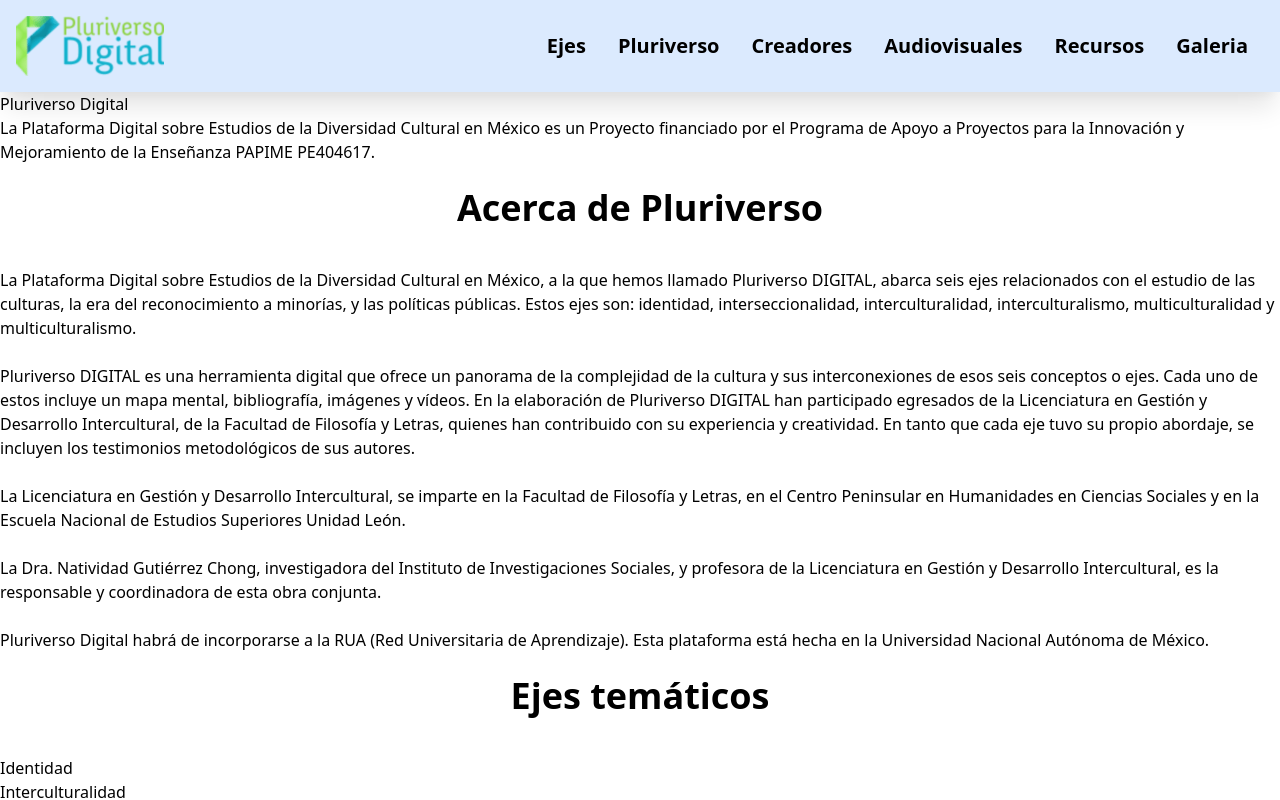
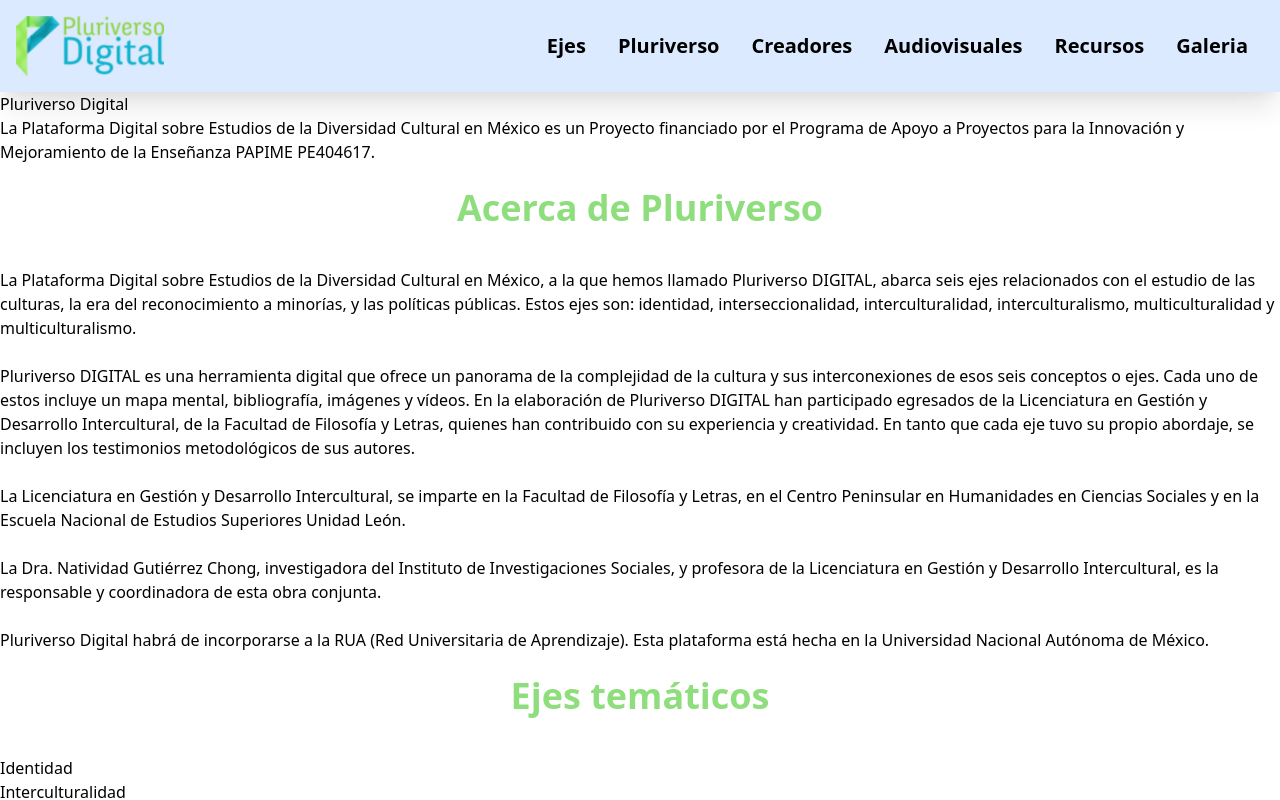
Before and after one commit to AngelLopez15/pluriversoRemake, a Next.js app: page / in a window 1280 px wide. Shown: the top 800 px of the page. Built offline with nearby package versions, Linux system fonts and the light colour scheme.

Commit message:
Color subtitulos agregado

```diff
--- a/styles/globals.css
+++ b/styles/globals.css
@@ -3,7 +3,7 @@
 @tailwind utilities;
 
 h2 {
-  @apply text-4xl font-bold text-center mb-10;
+  @apply text-4xl font-bold text-center mb-10 text-subtitle;
 }
 
 p {
--- a/tailwind.config.js
+++ b/tailwind.config.js
@@ -2,7 +2,11 @@ module.exports = {
   purge: ['./pages/**/*.{js,ts,jsx,tsx}', './components/**/*.{js,ts,jsx,tsx}'],
   darkMode: false, // or 'media' or 'class'
   theme: {
-    extend: {},
+    extend: {
+      colors: {
+        'subtitle': '#8FDE7D'
+      }
+    },
   },
   variants: {
     extend: {},
```
